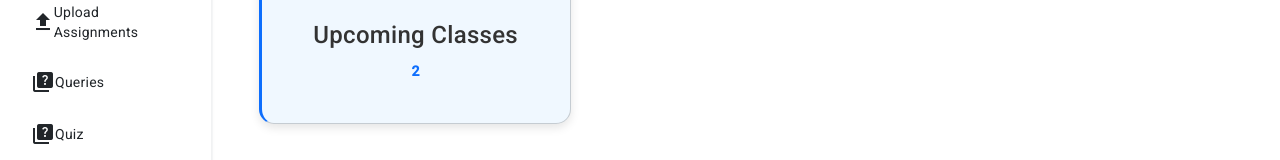
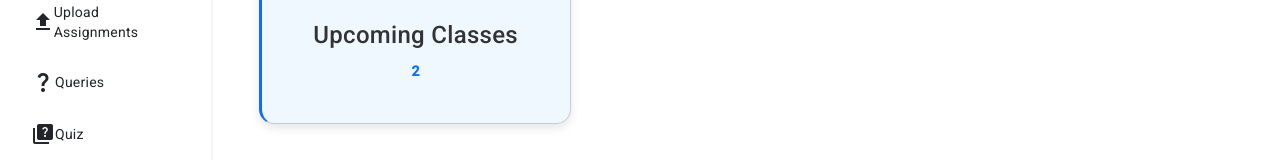
Before and after one commit to vivekcse123/LMS, an Angular app: page /admin/dashboard/home in a window 1280 px wide. Shown: the part 313-473 px from the top of the page. Built offline with nearby package versions, Linux system fonts and the light colour scheme.

Commit message:
Changes in Quries Icon Symbol

```diff
--- a/src/app/shared/admin-side-bar/admin-side-bar.component.html
+++ b/src/app/shared/admin-side-bar/admin-side-bar.component.html
@@ -51,7 +51,7 @@
         class="nav-link d-flex align-items-center text-dark"
         routerLinkActive="active-link"
         [routerLinkActiveOptions]="{ exact: true }">
-        <mat-icon aria-hidden="false" aria-label="Example Queries icon" fontIcon="quiz"></mat-icon>Queries
+        <mat-icon aria-hidden="false" aria-label="Example Queries icon" fontIcon="question_mark"></mat-icon>Queries
       </a>
     </li>
     <li class="nav-item mb-2">
```
